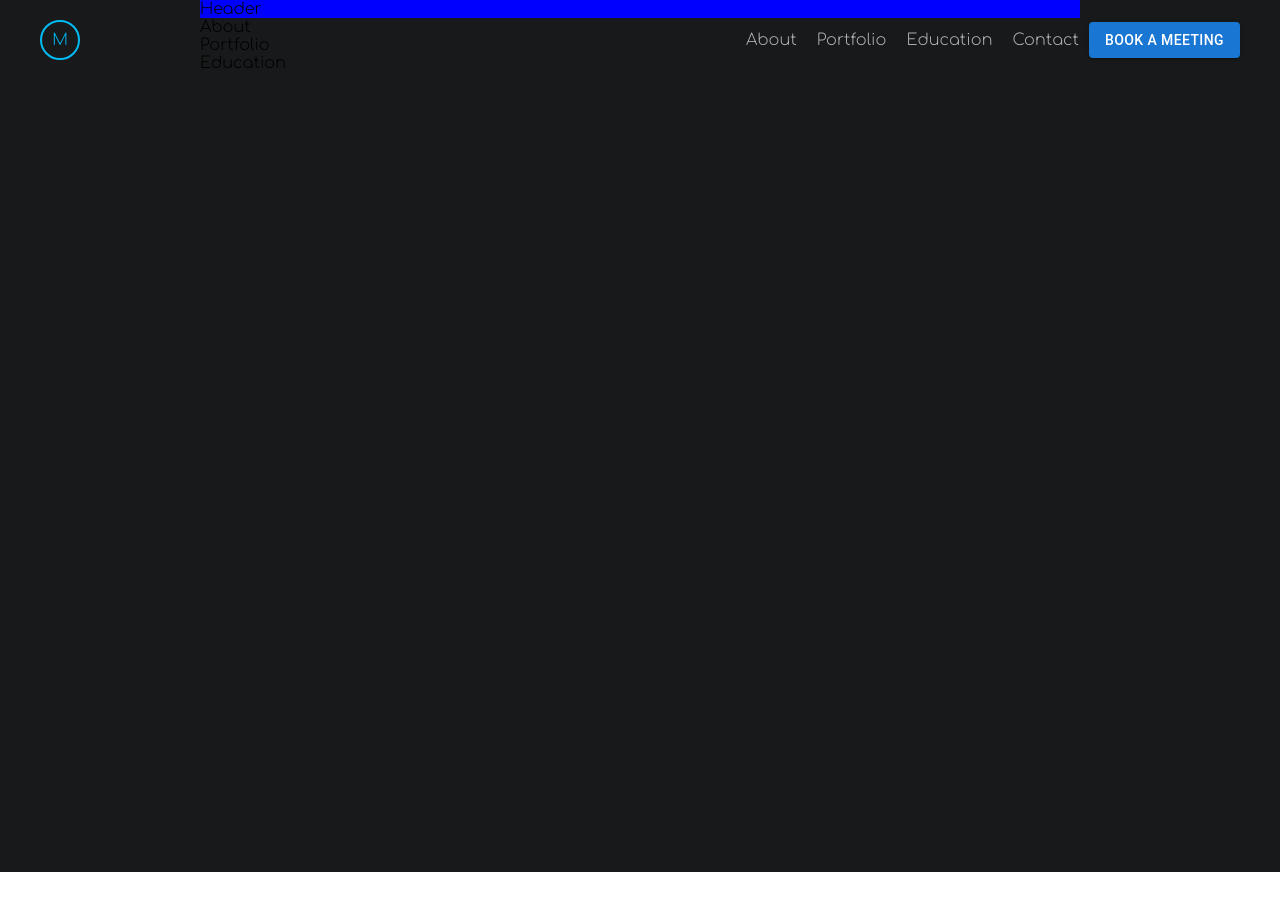
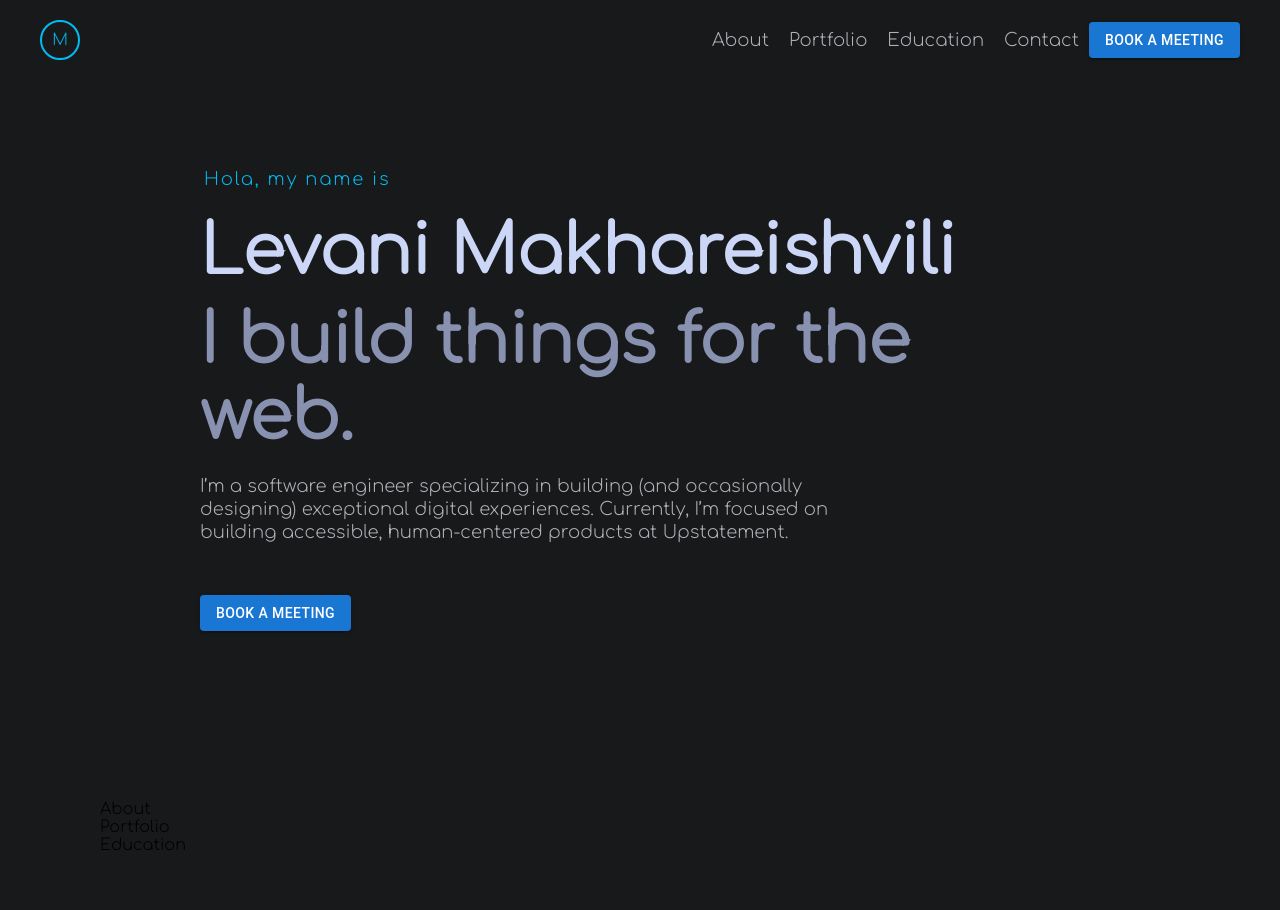
Before and after one commit to Makhareishvili/portfolio, a React (Vite) app: page / in a window 1280 px wide. Shown: the top 910 px of the page. Before the commit the page ends 872 px from the top, so only its background shows below. Built offline with nearby package versions, Linux system fonts and the light colour scheme.

Commit message:
Added header

```diff
--- a/src/components/Header/Header.tsx
+++ b/src/components/Header/Header.tsx
@@ -1,4 +1,108 @@
+import { Box, Button } from "@mui/material";
+import makeStyles from "@mui/styles/makeStyles";
+import { Theme } from "../../Themes/Theme";
+const useStyles = makeStyles(() => ({
+  // mainContainer: {
+  //   width: "100%",
+  //   display: "flex",
+  //   justifyContent: "flex-start",
+  //   alignItems: "center",
+  //   height: "100vh",
+  //   // color: "#ccd6f6",
+  //   // color: "#8892b0",
+  // },
+  contentContainer: {
+    display: "flex",
+    height: "100vh",
+    alignItems: "flex-start",
+    justifyContent: "center",
+    flexDirection: "column",
+    margin: "0 100px",
+
+    "& p": {
+      // animation
+      animationDuration: "100ms",
+      animationTimingFunction: "ease-in",
+      animationFillMode: "forwards",
+      transform: "scale(0)",
+      "&:first-child": {
+        fontSize: "18px",
+        margin: "0 0 12px 4px",
+        color: `${Theme.colors.blueBolt}`,
+        letterSpacing: ".1em",
+        // animation
+        animationDelay: "800ms",
+        animationName: "$contentAnimation",
+      },
+      "&:nth-child(2)": {
+        fontSize: "68px",
+        color: "#ccd6f6",
+        lineHeight: "1.5",
+        fontWeight: "bolder",
+        // animation
+        animationDelay: "900ms",
+        animationName: "$contentAnimation",
+      },
+      "&:nth-child(3)": {
+        fontSize: "68px",
+        fontWeight: "bolder",
+        color: "#8892b0",
+        // animation
+        animationDelay: "1000ms",
+        animationName: "$contentAnimation",
+      },
+      "&:nth-child(4)": {
+        fontSize: "18px",
+        maxWidth: "700px",
+        lineHeight: "1.3",
+        marginTop: "20px",
+        // color: "#8892b0",
+        color: `${Theme.colors.gainsBoro}`,
+        // animation
+        animationDelay: "1100ms",
+        animationName: "$contentAnimation",
+      },
+    },
+  },
+  bookButton: {
+    // animation
+    animationDuration: "100ms",
+    animationTimingFunction: "ease-in",
+    animationFillMode: "forwards",
+    transform: "scale(0)",
+    animationDelay: "1200ms",
+    animationName: "$contentAnimation",
+  },
+  "@keyframes contentAnimation": {
+    "0%": {
+      color: `${Theme.colors.blueBolt}`,
+      transform: "translateY(-30%)",
+    },
+    "100%": {
+      transform: "translateY(0)",
+    },
+  },
+}));
 const Header = () => {
-  return <div style={{ backgroundColor: "blue" }}>Header</div>;
+  const classes = useStyles();
+  return (
+    <Box className={classes.contentContainer}>
+      <p>Hola, my name is</p>
+      <p>Levani Makhareishvili</p>
+      <p>I build things for the web.</p>
+      <p>
+        I’m a software engineer specializing in building (and occasionally
+        designing) exceptional digital experiences. Currently, I’m focused on
+        building accessible, human-centered products at Upstatement.
+      </p>
+      <Button
+        className={classes.bookButton}
+        sx={{ marginTop: "50px" }}
+        variant="contained"
+      >
+        Book a meeting
+      </Button>
+    </Box>
+  );
 };
 export default Header;
--- a/src/components/Navbar/Navbar.tsx
+++ b/src/components/Navbar/Navbar.tsx
@@ -5,7 +5,6 @@ import makeStyles from "@mui/styles/makeStyles";
 import { useEffect, useState } from "react";
 import { Theme } from "../../Themes/Theme";
 import { Sling as Hamburger } from "hamburger-react";
-
 const useStyle = makeStyles(() => ({
   defaultmainContainer: {
     position: "absolute",
@@ -14,7 +13,7 @@ const useStyle = makeStyles(() => ({
     justifyContent: "space-between",
     alignItems: "center",
     padding: "20px 40px",
-    zIndex: 1,
+    zIndex: 2,
   },
   activeMainContainer: {
     position: "fixed",
@@ -82,14 +81,12 @@ const useStyle = makeStyles(() => ({
       },
     },
     "& a": {
+      fontSize: "18px",
       "&:hover": {
         color: `${Theme.colors.blueBolt}`,
         transition: ".5s ease",
       },
     },
-  },
-  tabletListContainer: {
-    backgroundColor: "blue",
   },
   bookButton: {
     // animation
@@ -107,6 +104,7 @@ const useStyle = makeStyles(() => ({
     position: "fixed",
     right: 0,
     backgroundColor: `${Theme.colors.nero}`,
+    zIndex: 1,
     // animation
     animation: ".3s cubic-bezier(0.250, 0.460, 0.450, 0.940) both",
     //
@@ -235,7 +233,7 @@ const Navbar = () => {
             </Box>
           </>
         ) : (
-          <Box sx={{ zIndex: 10 }}>
+          <Box>
             <Hamburger
               toggled={isOpen}
               toggle={setIsOpen}
--- a/src/containers/ApplicationContainer.tsx
+++ b/src/containers/ApplicationContainer.tsx
@@ -1,4 +1,4 @@
-import { Box } from "@mui/material";
+import { Box, styled } from "@mui/material";
 import makeStyles from "@mui/styles/makeStyles";
 import { useEffect, useState } from "react";
 import {
@@ -15,8 +15,45 @@ const useStyles = makeStyles(() => ({
     display: "flex",
     flexDirection: "column",
     width: "100%",
-    padding: "0 200px",
+    // padding: "0 200px",
   },
+  "@media (min-width: 481px)": {
+    mainContainer: {
+      padding: "0 25px",
+    },
+  },
+  "@media (min-width: 769px)": {
+    mainContainer: {
+      padding: "0 50px",
+    },
+  },
+  "@media (min-width: 1200px)": {
+    mainContainer: {
+      padding: "0 100px",
+    },
+  },
+}));
+const Responsive = styled("div")(({ theme }) => ({
+  [theme.breakpoints.up("mobile")]: {
+    mainContainer: {
+      padding: "0 25px",
+    },
+  },
+  // [theme.breakpoints.up("tablet")]: {
+  //   div: {
+  //     padding: "0 50px",
+  //   },
+  // },
+  // [theme.breakpoints.up("laptop")]: {
+  //   div: {
+  //     padding: "0 100px",
+  //   },
+  // },
+  // [theme.breakpoints.up("tv")]: {
+  //   div: {
+  //     padding: "0 150px",
+  //   },
+  // },
 }));
 function ApplicationContainer() {
   const classes = useStyles();
@@ -35,6 +72,7 @@ function ApplicationContainer() {
       ) : (
         <>
           <NavbarContainer />
+          <Responsive>
             <Box className={classes.mainContainer}>
               <HeaderContainer />
               <AboutContainer />
@@ -42,6 +80,7 @@ function ApplicationContainer() {
               <EducationContainer />
               <ContactContainer />
             </Box>
+          </Responsive>
         </>
       )}
     </>
--- a/src/index.css
+++ b/src/index.css
@@ -1,5 +1,7 @@
 @import url("https://fonts.googleapis.com/css2?family=Comfortaa:wght@300&display=swap");
-* {
+*,
+::before,
+::after {
   margin: 0;
   padding: 0;
   box-sizing: border-box;
```
Lines whose indentation alone changed are shown as unchanged.
